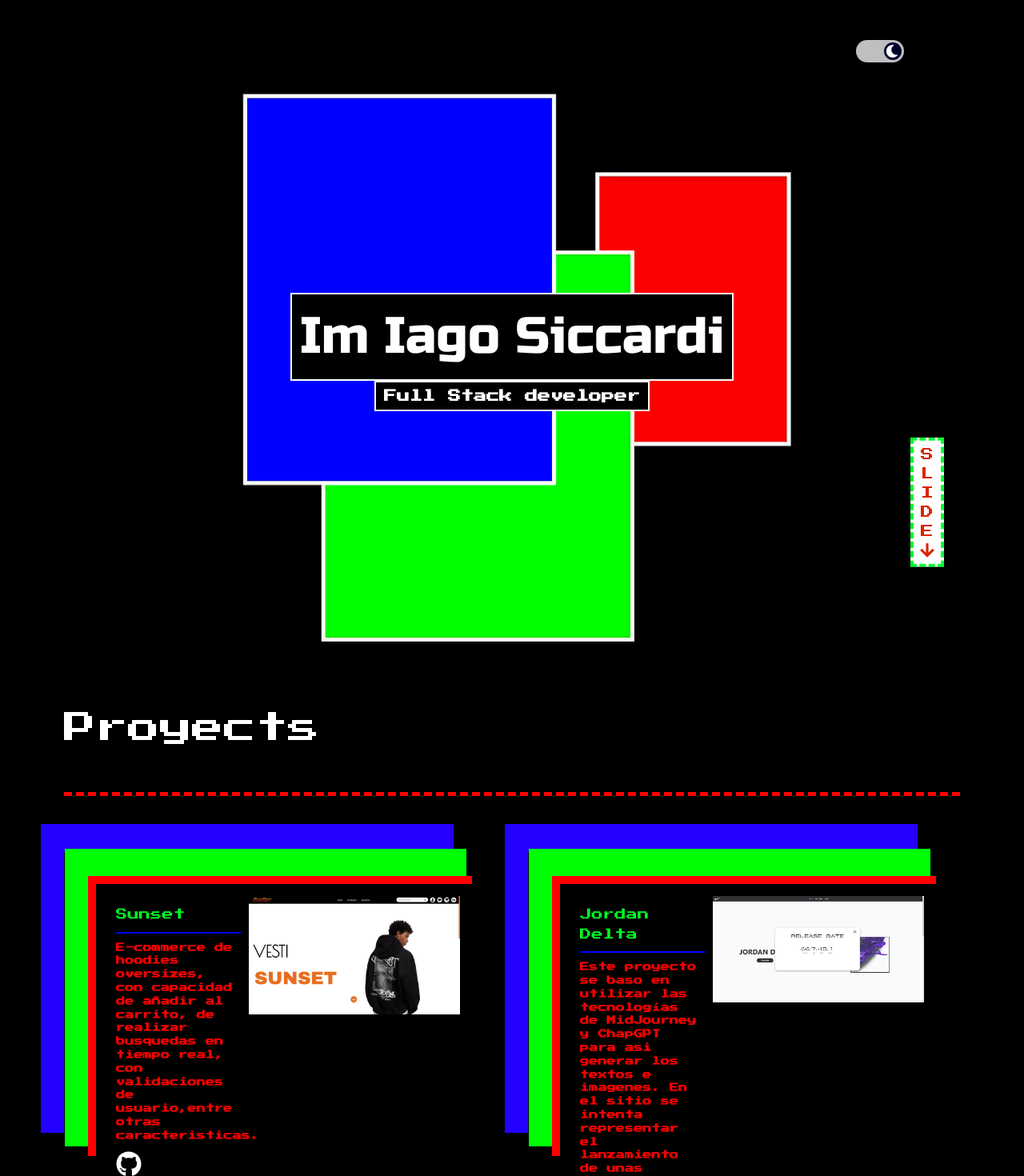
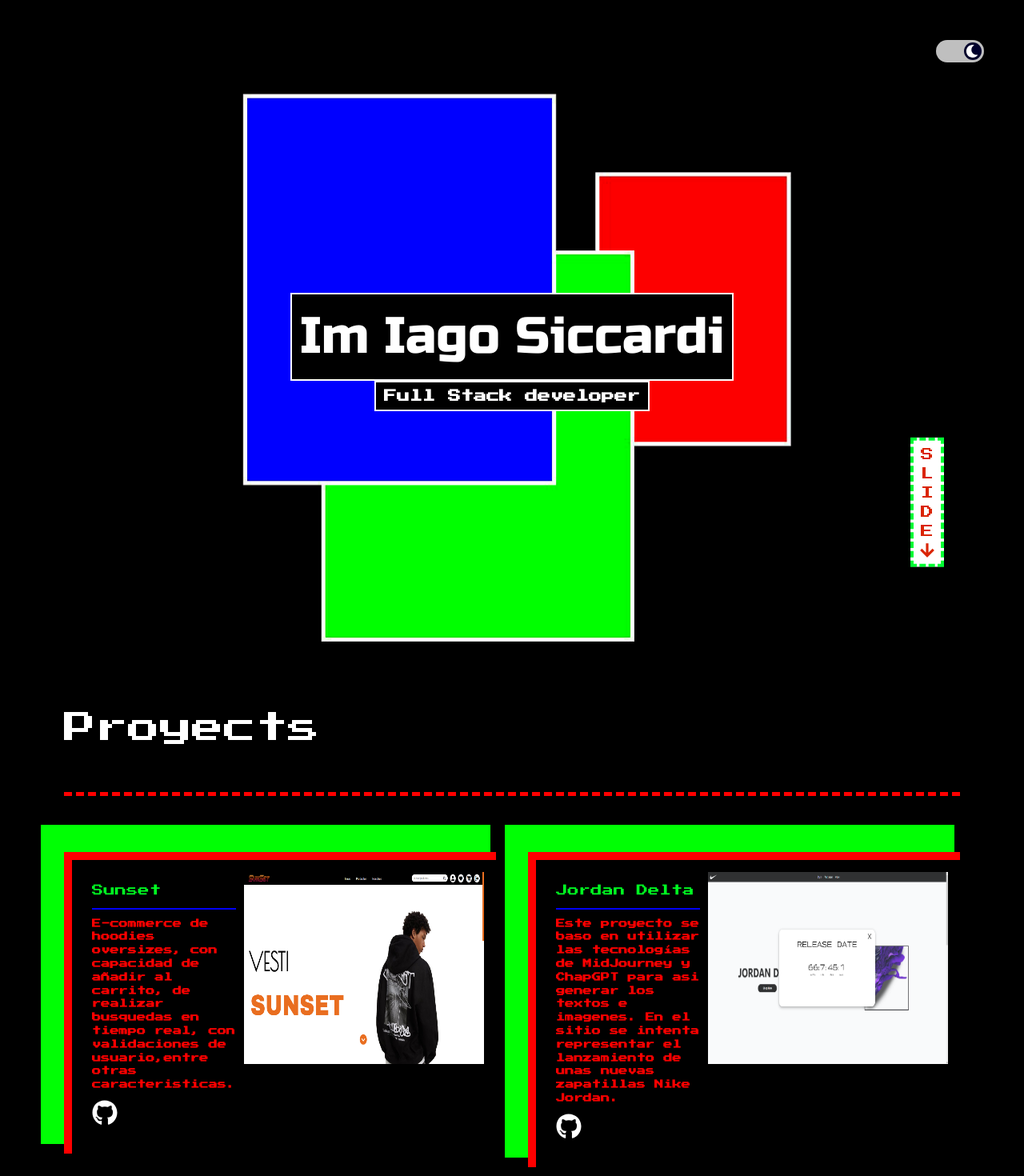
Before and after one commit to IagoSiccardi/portfolio, a React (Create React App) app: page / in a window 1280 px wide. Shown: the top 1470 px of the page at 80% size. Built offline with nearby package versions, Linux system fonts and the light colour scheme.

Commit message:
Responsive details

```diff
--- a/src/App.css
+++ b/src/App.css
@@ -9,6 +9,8 @@
 
 html {
     scroll-behavior: smooth;
+
+
   }
 
 * {
--- a/src/App.js
+++ b/src/App.js
@@ -8,7 +8,7 @@ function App() {
   const [theme, setTheme] = useState(false)
 
   return (
-    <div className= {`p-20 transition duration-500 ${ theme ? "bg-white" : "bg-black"}`}>
+    <div className= {`p-10 transition duration-500 lg:p-20  ${ theme ? "bg-white" : "bg-black"}`}>
         <BrowserRouter>
           <Routes>
             <Route path="/" element={<Home theme={theme} setTheme={setTheme}/>} />
--- a/src/components/Home/home.css
+++ b/src/components/Home/home.css
@@ -72,8 +72,8 @@
 
 .home-section .switch{
     cursor: pointer;
-    right: 150px;
-    top:50px;
+    right: 50px;
+    top: 50px;
     position: absolute;
 
 
@@ -153,7 +153,7 @@
 
 .home-aboutMe h2 {
     font-family: 'Russo One', sans-serif;
-    font-size: 2.5rem;
+    font-size: 1.8rem;
     color: white;
     z-index: 2;
     background-color: black;
@@ -266,6 +266,13 @@
         font-size: 1rem;
     }
 
+    .home-section .switch{
+        right: 50px;
+        top:50px;
+
+
+    }
+
 }
 
 
--- a/src/components/Proyects/Proyect.jsx
+++ b/src/components/Proyects/Proyect.jsx
@@ -10,7 +10,7 @@ const Proyect = ({title,desc,img,git}) => {
         <div className='description'>
             <span>{title}</span>
             <p>{desc}</p>
-            <a href={git} target='blank'> <FaGithub size="2rem"/> </a>
+            <a href={git} target='blank'> <FaGithub size="2rem" padding="10px"/> </a>
         </div>
         <div className='img-container'>
             <img src={img} alt="" />
--- a/src/components/Proyects/proyect.css
+++ b/src/components/Proyects/proyect.css
@@ -1,7 +1,8 @@
 
 
 .proyects-h2 {
-    font-size: 2.5rem;
+    font-size: 2rem;
+    text-align: center;
 
 }
 
@@ -14,7 +15,7 @@
     padding-top: 70px;
 }
 
-
+iuj
 .proyect-borderShadow {
     padding: 30px;
     box-shadow: -41px -47px 0px -12px rgba(36,0,255,1);
@@ -34,7 +35,8 @@
     border-top: 10px solid rgb(255, 0, 0);
     border-left: 10px solid rgb(255, 0, 0);
     transition: .5s ease;
-    height: 350px;
+    max-height: 450px;
+    margin-bottom: 20px;
 
 
 
@@ -64,16 +66,27 @@
 
 }
 
+.proyect-card .description a svg {
+    margin-bottom: 10px;
+}
+
 .proyect-card .img-container {
     width: 100%;
+
 }
 
 .proyect-card .img-container img {
     width: 100%;
-    object-fit: conta;
 }
 
 @media (min-width:500px) {
+
+    .proyects-h2 {
+        font-size: 2.5rem;
+        text-align: left;
+
+
+    }
 
     .proyect-borderShadow:hover{
         transform: scale(1.01);
@@ -101,4 +114,40 @@
         grid-template-columns: 1fr 1fr ;
     }
 
+    .proyect-card {
+        margin-bottom: 0px;
+
+    }
+
+    .proyect-card .img-container {
+        width: 100%;
+
+    }
+
+    .proyect-card .img-container img {
+        max-height: 30vh;
+    }
+
+    .proyect-card .description {
+        width: 100%;
+    }
+
+
+    @media (min-width:1280px) {
+
+        .proyect-card .img-container img {
+            height: 250px;
+        }
+
+        .proyect-card .img-container {
+            width: 60%;
+
+        }
+
+
+        .proyect-card .description {
+            width: 40%;
+        }
+    }
+
 }
```
